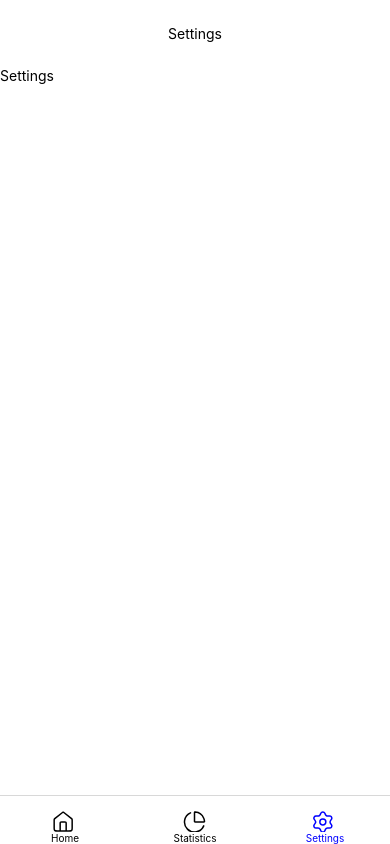
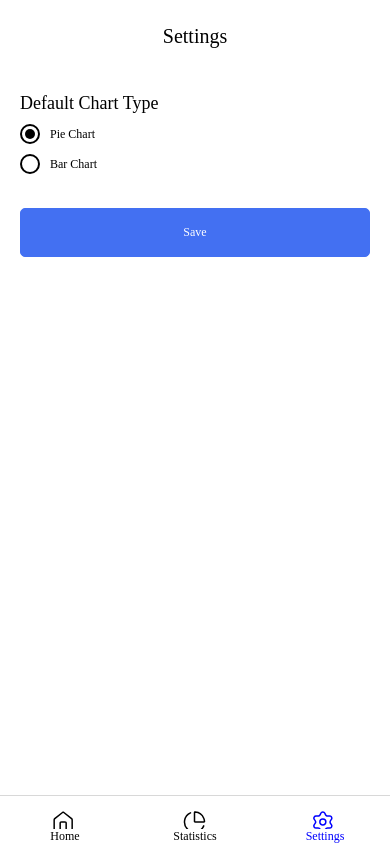
Before and after one commit to dharmawipraja/moods, a React Native app: screen /Settings in a window 390 px wide. Built offline with nearby package versions, Linux system fonts and the light colour scheme.

Commit message:
Create settings screen

```diff
--- a/src/Hooks/useGetChartType.ts
+++ b/src/Hooks/useGetChartType.ts
@@ -12,8 +12,11 @@ export const useGetChartType = () => {
     const fetchChartType = async () => {
       try {
         const type = await getStorageData(CHART_KEY);
+        console.log('🚀 ~ fetchChartType ~ type:', type);
 
-        if (!type) {return;}
+        if (!type) {
+          return;
+        }
 
         setChartType(type);
       } catch (error) {
--- a/src/Screens/SettingsScreen/SettingsScreen.tsx
+++ b/src/Screens/SettingsScreen/SettingsScreen.tsx
@@ -1,12 +1,93 @@
-import { View, Text } from 'react-native';
-import React from 'react';
+import { View, TouchableOpacity, StyleSheet } from 'react-native';
+import React, { Fragment, useState } from 'react';
+import { CHART_KEY, CHART_TYPE, TEXT_VARIANT } from '../../Constants';
+import Typhography from '../../Components/Typhography/Typhography';
+import { Colors } from '../../Assets/Colors';
+import { saveStorageData } from '../../Utils/Storage.utils';
+
+const { PIE, BAR } = CHART_TYPE;
+const { TITLE, SUBTITLE } = TEXT_VARIANT;
+
+const renderChartSelector = (selectedChart: string, setSelectedChart: any) => {
+  return (
+    <Fragment>
+      <Typhography text="Default Chart Type" variant={TITLE} />
+      <TouchableOpacity
+        style={styles.radioContainer}
+        onPress={() => setSelectedChart(PIE)}>
+        <View style={styles.radioCircle}>
+          {selectedChart === PIE && <View style={styles.selectedCircle} />}
+        </View>
+        <Typhography text="Pie Chart" variant={SUBTITLE} />
+      </TouchableOpacity>
+      <TouchableOpacity
+        style={styles.radioContainer}
+        onPress={() => setSelectedChart(BAR)}>
+        <View style={styles.radioCircle}>
+          {selectedChart === BAR && <View style={styles.selectedCircle} />}
+        </View>
+        <Typhography text="Bar Chart" variant={SUBTITLE} />
+      </TouchableOpacity>
+    </Fragment>
+  );
+};
+
+const onSave = (selectedChart: CHART_TYPE) => async () => {
+  try {
+    await saveStorageData(CHART_KEY, selectedChart);
+  } catch (error) {
+    console.error(error);
+  }
+};
 
 const Settings = () => {
+  const [selectedChart, setSelectedChart] = useState(PIE);
+
   return (
-    <View>
-      <Text>Settings</Text>
+    <View style={styles.container}>
+      {renderChartSelector(selectedChart, setSelectedChart)}
+      <TouchableOpacity style={styles.button} onPress={onSave(selectedChart)}>
+        <Typhography color={Colors.WHITE} text="Save" variant={SUBTITLE} />
+      </TouchableOpacity>
     </View>
   );
 };
 
+const styles = StyleSheet.create({
+  container: {
+    flex: 1,
+    padding: 20,
+    gap: 10,
+  },
+  radioContainer: {
+    flexDirection: 'row',
+    alignItems: 'center',
+  },
+  radioCircle: {
+    height: 20,
+    width: 20,
+    borderRadius: 10,
+    borderWidth: 2,
+    borderColor: '#000',
+    alignItems: 'center',
+    justifyContent: 'center',
+    marginRight: 10,
+  },
+  selectedCircle: {
+    width: 10,
+    height: 10,
+    borderRadius: 5,
+    backgroundColor: 'black',
+  },
+  button: {
+    alignItems: 'center',
+    padding: 16,
+    marginTop: 24,
+    borderWidth: 1,
+    borderRadius: 5,
+    borderColor: Colors.BRIGHT_BLUE,
+    backgroundColor: Colors.BRIGHT_BLUE,
+  },
+});
+
 export default Settings;
--- a/src/Screens/StatisticsScreen/StatisticsScreen.styles.ts
+++ b/src/Screens/StatisticsScreen/StatisticsScreen.styles.ts
@@ -6,6 +6,11 @@ export const styles = StyleSheet.create({
     paddingTop: 5,
     marginHorizontal: 16,
     gap: 24,
+  },
+  emptyDataContainer: {
+    flex: 1,
+    justifyContent: 'center',
+    alignItems: 'center',
   },
   chartCard: {
     backgroundColor: 'white',
@@ -17,7 +22,7 @@ export const styles = StyleSheet.create({
   barChart: {
     width: '100%',
     height: '100%',
-    marginTop: 45,
+    marginTop: '15%',
   },
   statsContainer: {
     flexDirection: 'row',
--- a/src/Screens/StatisticsScreen/StatisticsScreen.tsx
+++ b/src/Screens/StatisticsScreen/StatisticsScreen.tsx
@@ -48,7 +48,8 @@ const renderBarChart = (data: Data) => {
     <View style={styles.barChart}>
       <BarChart
         data={barData}
-        barBorderRadius={5}
+        barBorderTopLeftRadius={10}
+        barBorderTopRightRadius={10}
         barWidth={70}
         initialSpacing={20}
         spacing={0}
@@ -122,7 +123,7 @@ const renderStatsCard = (data: Data) => {
               text={title}
               variant={TEXT_VARIANT.SUBTITLE}
             />
-            <Typhography text={`${value}%`} variant={TEXT_VARIANT.SUBTITLE} />
+            <Typhography text={`${value}%`} />
           </View>
         </Card>
       ))}
@@ -139,6 +140,17 @@ const Stats = () => {
     return;
   }
 
+  if (moodData.length === 0) {
+    return (
+      <View style={styles.emptyDataContainer}>
+        <Typhography
+          text="Data empty, choose your mood first"
+          variant={TEXT_VARIANT.TITLE}
+        />
+      </View>
+    );
+  }
+
   return (
     <View style={styles.container}>
       {renderChart(chartType, data)}
--- a/src/Utils/Storage.utils.ts
+++ b/src/Utils/Storage.utils.ts
@@ -11,6 +11,10 @@ export const saveStorageData = async (key: string, value: string) => {
 export const getStorageData = async (key: string) => {
   try {
     const jsonValue = await AsyncStorage.getItem(key);
+
+    if (typeof jsonValue === 'string') {
+      return jsonValue;
+    }
 
     return jsonValue != null ? JSON.parse(jsonValue) : null;
   } catch (e) {
--- a/src/components/Header/Header.tsx
+++ b/src/components/Header/Header.tsx
@@ -1,6 +1,8 @@
 import React from 'react';
-import { Text, View } from 'react-native';
+import { View } from 'react-native';
 import { styles } from './Header.styles';
+import Typhography from '../Typhography/Typhography';
+import { TEXT_VARIANT } from '../../Constants';
 
 type Props = {
   title: string;
@@ -8,7 +10,7 @@ type Props = {
 
 const Header = ({ title }: Props) => (
   <View style={styles.container}>
-    <Text>{title}</Text>
+    <Typhography variant={TEXT_VARIANT.HEADER_TITLE} text={title} />
   </View>
 );
 
--- a/src/navigation/RootNavigation.tsx
+++ b/src/navigation/RootNavigation.tsx
@@ -37,6 +37,7 @@ const BottomTab = () => {
   return (
     <Tab.Navigator
       screenOptions={{
+        tabBarLabelStyle: styles.tabBarLabel,
         tabBarStyle: styles.tabBar,
       }}
       sceneContainerStyle={styles.sceneContainer}>
@@ -77,6 +78,14 @@ const BottomTab = () => {
 export default BottomTab;
 
 const styles = StyleSheet.create({
-  tabBar: { paddingTop: 15 },
-  sceneContainer: { backgroundColor: WHITE },
+  tabBar: {
+    paddingTop: 15,
+  },
+  tabBarLabel: {
+    fontFamily: 'Poppins-Regular',
+    fontSize: 12,
+  },
+  sceneContainer: {
+    backgroundColor: WHITE,
+  },
 });
```
Also changed, not shown: src/Hooks/useGetMoods.ts (+6 -2 lines).
